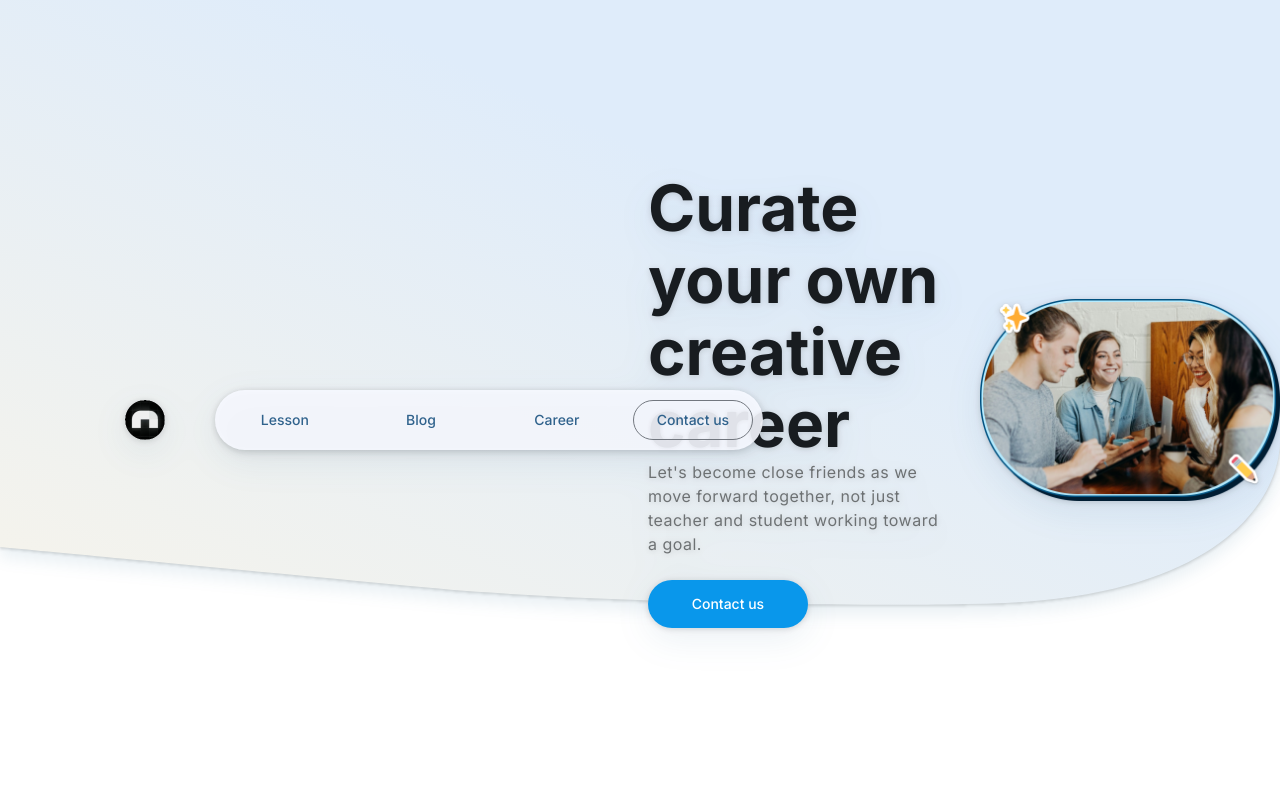
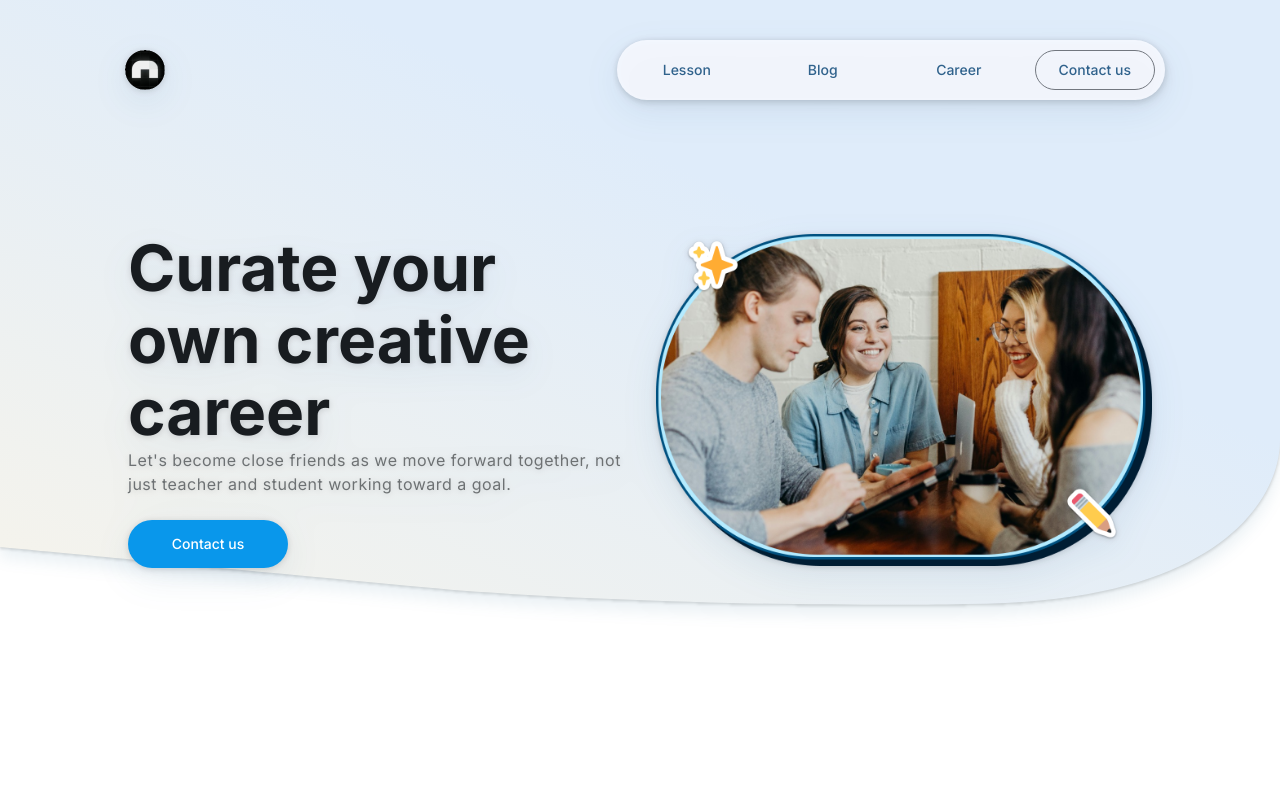
Before and after one commit to CamuStudio/CamuServer, a React (Vite) app in the folder camu/: page / in a window 1280 px wide. Shown: the top 800 px of the page. Built offline with nearby package versions, Linux system fonts and the light colour scheme.

Commit message:
Updated the navbar

```diff
--- a/camu/src/components/Navbar.module.css
+++ b/camu/src/components/Navbar.module.css
@@ -1,13 +1,13 @@
 .navbar {
     background-color: transparent;
-    position: sticky;
-    z-index: 99;
+    position: fixed;
+    z-index: 10000;
     top: 0;
+    width: 82%;
     left: 9%;
     margin-top: 40px;
     margin-left: auto;
     margin-right: auto;
-    width: 82%;
     height: 60px;
     border-radius: 99px;
     display: flex;
```
